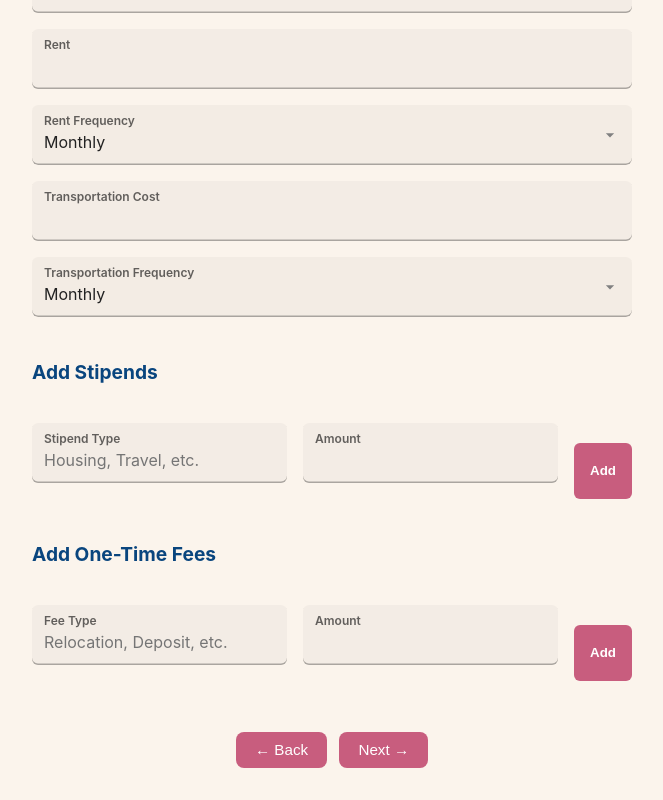
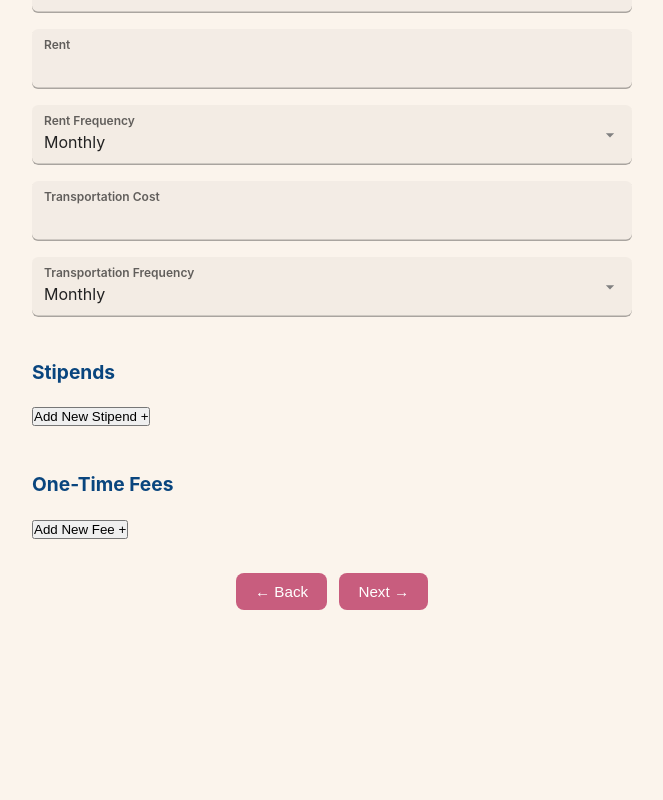
Before and after one commit to inisperos/sunny-savings, a React (Vite) app: page /create in a window 1280 px wide. Shown: the part 782-1582 px from the top of the page, without its empty margins (308-971 px from the left). After the commit the page ends 1424 px from the top, so only its background shows below. Built offline with nearby package versions, Linux system fonts and the light colour scheme.

Commit message:
fix how stipends and fees are added

```diff
--- a/src/pages/CreatePlanPage.jsx
+++ b/src/pages/CreatePlanPage.jsx
@@ -199,7 +199,110 @@ export default function CreatePlanPage({ addPlan, plans, updatePlan }) {
     }
   };
 
-  const handleBack = () => {
+  const handleBack = () => {{/* --- STIPENDS SECTION --- */}
+<p className="form-section">Stipends</p>
+
+{stipends.map((s, i) => (
+  <div className="inp" key={i} style={{ display: "flex", gap: "0.5rem" }}>
+    <input
+      type="text"
+      placeholder="e.g. Housing, Travel"
+      value={s.type}
+      onChange={(e) => {
+        const updated = [...stipends];
+        updated[i].type = e.target.value;
+        setStipends(updated);
+      }}
+    />
+
+    <input
+      type="number"
+      placeholder="$ Amount"
+      value={s.amount}
+      onChange={(e) => {
+        const updated = [...stipends];
+        updated[i].amount = Number(e.target.value);
+        setStipends(updated);
+      }}
+    />
+
+    {/* Delete button */}
+    <button
+      type="button"
+      className="delete-btn"
+      onClick={() => {
+        setStipends(stipends.filter((_, idx) => idx !== i));
+      }}
+    >
+      –
+    </button>
+  </div>
+))}
+
+{/* Add New Stipend Button */}
+<button
+  type="button"
+  className="add-entry-btn"
+  onClick={() =>
+    setStipends([...stipends, { type: "", amount: "" }])
+  }
+>
+  Add new stipend
+</button>
+
+
+
+
+{/* --- FEES SECTION --- */}
+<p className="form-section">One-Time Fees</p>
+
+{fees.map((f, i) => (
+  <div className="inp" key={i} style={{ display: "flex", gap: "0.5rem" }}>
+    <input
+      type="text"
+      placeholder="e.g. Relocation, Deposit"
+      value={f.type}
+      onChange={(e) => {
+        const updated = [...fees];
+        updated[i].type = e.target.value;
+        setFees(updated);
+      }}
+    />
+
+    <input
+      type="number"
+      placeholder="$ Amount"
+      value={f.amount}
+      onChange={(e) => {
+        const updated = [...fees];
+        updated[i].amount = Number(e.target.value);
+        setFees(updated);
+      }}
+    />
+
+    {/* Delete button */}
+    <button
+      type="button"
+      className="delete-btn"
+      onClick={() => {
+        setFees(fees.filter((_, idx) => idx !== i));
+      }}
+    >
+      –
+    </button>
+  </div>
+))}
+
+{/* Add New Fee Button */}
+<button
+  type="button"
+  className="add-entry-btn"
+  onClick={() =>
+    setFees([...fees, { type: "", amount: "" }])
+  }
+>
+  Add new fee
+</button>
     // Save current data before going back
     saveCurrentData();
     navigate("/");
@@ -347,86 +450,110 @@ export default function CreatePlanPage({ addPlan, plans, updatePlan }) {
             <span className="label">Transportation Frequency</span>
           </div>
 
-          {/* Stipends Section */}
-          <p className="form-section">Add Stipends</p>
+          {/* --- STIPENDS SECTION --- */}
+          <p className="form-section">Stipends</p>
 
-          <div className="inp-row">
-            <div className="inp">
+          {stipends.map((s, i) => (
+            <div className="inp" key={i} style={{ display: "flex", gap: "0.5rem" }}>
               <input
                 type="text"
-                placeholder="Housing, Travel, etc."
-                value={stipendType}
-                onChange={(e) => setStipendType(e.target.value)}
-                required
+                placeholder="e.g. Housing, Travel"
+                value={s.type}
+                onChange={(e) => {
+                  const updated = [...stipends];
+                  updated[i].type = e.target.value;
+                  setStipends(updated);
+                }}
               />
-              <span className="label">Stipend Type</span>
-            </div>
 
-            <div className="inp">
               <input
                 type="number"
-                value={stipendAmount}
-                onChange={(e) => setStipendAmount(e.target.value)}
-                required
+                placeholder="$ Amount"
+                value={s.amount}
+                onChange={(e) => {
+                  const updated = [...stipends];
+                  updated[i].amount = Number(e.target.value);
+                  setStipends(updated);
+                }}
               />
-              <span className="label">Amount</span>
+
+              {/* Delete button */}
+              <button
+                type="button"
+                className="delete-btn"
+                onClick={() => {
+                  setStipends(stipends.filter((_, idx) => idx !== i));
+                }}
+              >
+                –
+              </button>
             </div>
+          ))}
 
-            <button type="button" className="add-btn" onClick={addStipend}>
-              Add
-            </button>
-          </div>
-
-          {stipends.length > 0 && (
-            <ul className="stipend-list">
-              {stipends.map((s, i) => (
-                <li key={i}>
-                  {s.type}: ${s.amount.toFixed(2)}
-                </li>
-              ))}
-            </ul>
-          )}
+          {/* Add New Stipend Button */}
+          <button
+            type="button"
+            className="add-entry-btn"
+            onClick={() =>
+              setStipends([...stipends, { type: "", amount: "" }])
+            }
+          >
+            Add New Stipend +
+          </button>
 
 
-          {/* Fees Section */}
-          <p className="form-section">Add One-Time Fees</p>
 
-          <div className="inp-row">
-            <div className="inp">
+
+          {/* --- FEES SECTION --- */}
+          <p className="form-section">One-Time Fees</p>
+
+          {fees.map((f, i) => (
+            <div className="inp" key={i} style={{ display: "flex", gap: "0.5rem" }}>
               <input
                 type="text"
-                placeholder="Relocation, Deposit, etc."
-                value={feeType}
-                onChange={(e) => setFeeType(e.target.value)}
-                required
+                placeholder="e.g. Relocation, Deposit"
+                value={f.type}
+                onChange={(e) => {
+                  const updated = [...fees];
+                  updated[i].type = e.target.value;
+                  setFees(updated);
+                }}
               />
-              <span className="label">Fee Type</span>
-            </div>
 
-            <div className="inp">
               <input
                 type="number"
-                value={feeAmount}
-                onChange={(e) => setFeeAmount(e.target.value)}
-                required
+                placeholder="$ Amount"
+                value={f.amount}
+                onChange={(e) => {
+                  const updated = [...fees];
+                  updated[i].amount = Number(e.target.value);
+                  setFees(updated);
+                }}
               />
-              <span className="label">Amount</span>
+
+              {/* Delete button */}
+              <button
+                type="button"
+                className="delete-btn"
+                onClick={() => {
+                  setFees(fees.filter((_, idx) => idx !== i));
+                }}
+              >
+                –
+              </button>
             </div>
+          ))}
 
-            <button type="button" className="add-btn" onClick={addFee}>
-              Add
-            </button>
-          </div>
-
-          {fees.length > 0 && (
-            <ul className="fee-list">
-              {fees.map((f, i) => (
-                <li key={i}>
-                  {f.type}: ${f.amount.toFixed(2)}
-                </li>
-              ))}
-            </ul>
-          )}
+          {/* Add New Fee Button */}
+          <button
+            type="button"
+            className="add-entry-btn"
+            onClick={() =>
+              setFees([...fees, { type: "", amount: "" }])
+            }
+          >
+            Add New Fee +
+          </button>
         </form>
 
         {/* Navigation Buttons */}
```
